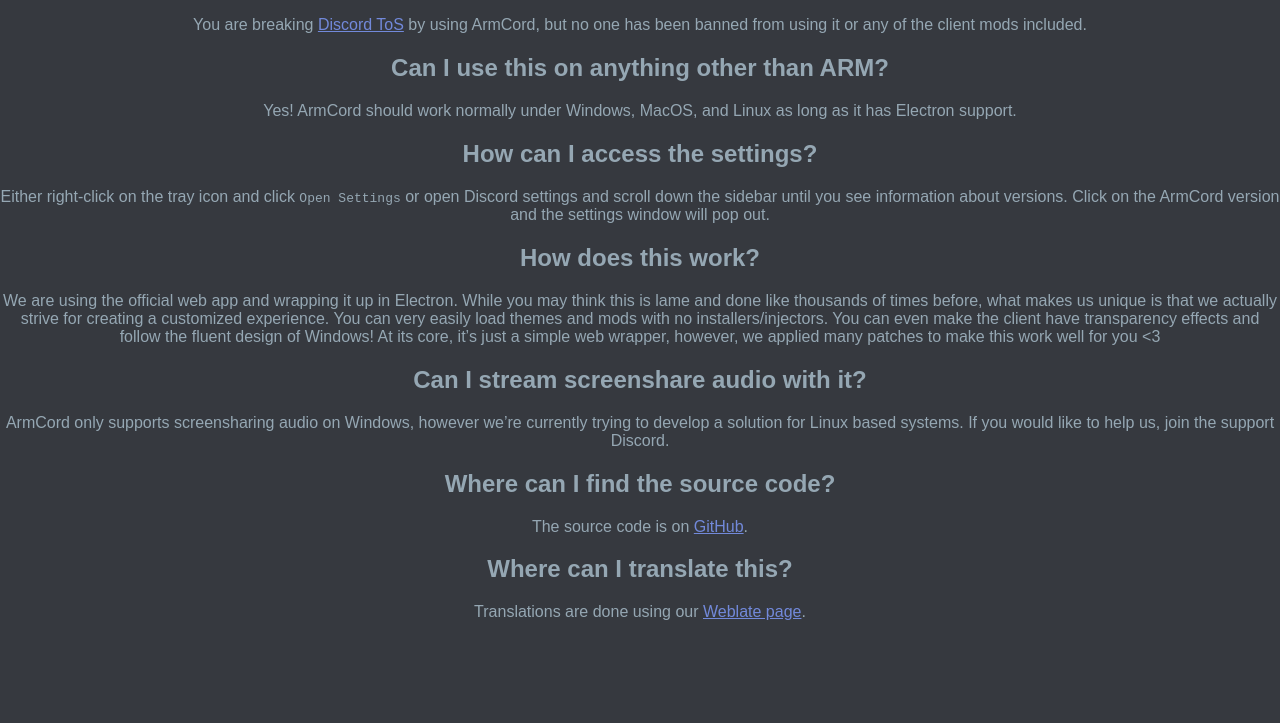
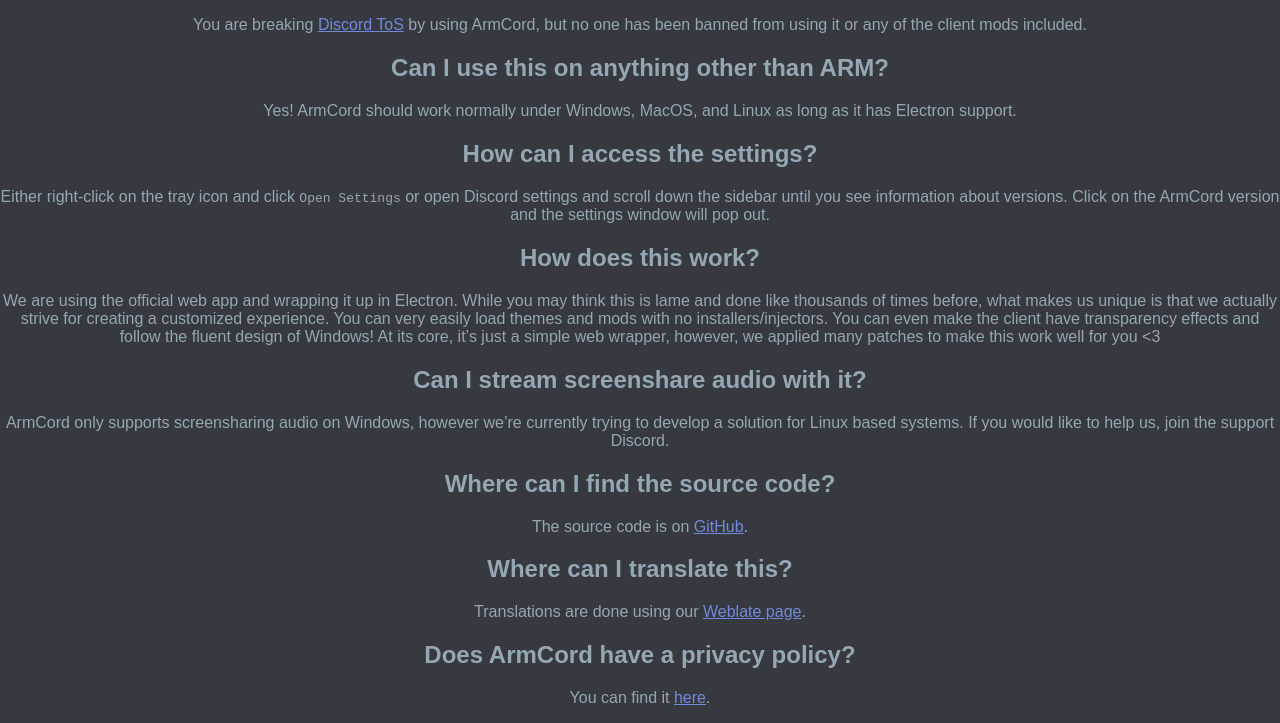
Before and after one commit to Legcord/website, an Astro site: page /faq in a window 1280 px wide. Shown: the part 463-1186 px from the top of the page. Before the commit the page ends 1100 px from the top, so only its background shows below. Built offline with nearby package versions, Linux system fonts and the light colour scheme; Astro itself is replaced by a stand-in of ours.

Commit message:
add privacy policy to faq

```diff
--- a/src/pages/faq.md
+++ b/src/pages/faq.md
@@ -26,3 +26,6 @@
 
 ## Where can I translate this?
 Translations are done using our [Weblate page](https://hosted.weblate.org/projects/armcord/armcord/).
+
+## Does ArmCord have a privacy policy?
+You can find it [here](https://armcord.xyz/privacy.txt).
```
